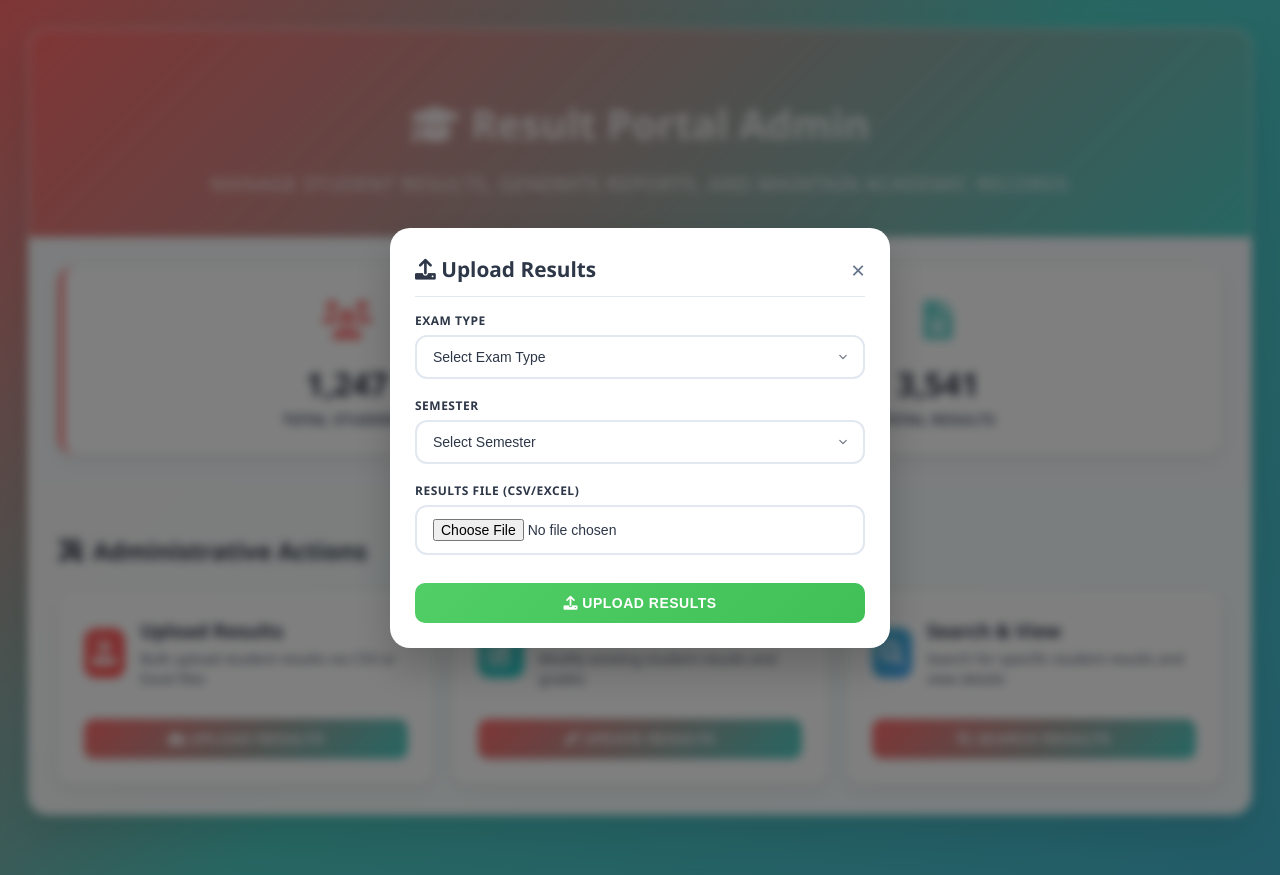
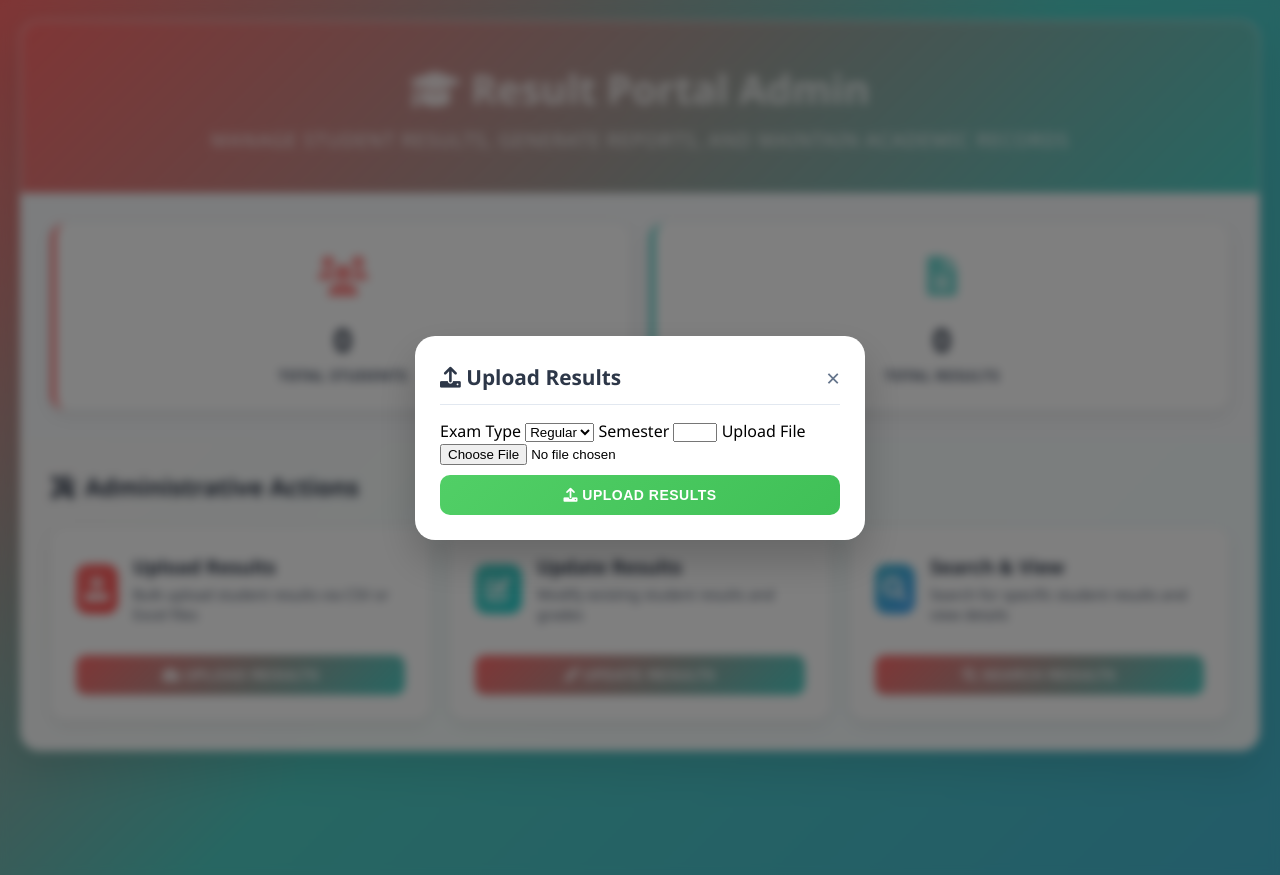
Before and after one commit to RAVI252000/result-portal, a Flask app: page /admin in a window 1280 px wide, after a click on "UPLOAD RESULTS". Run offline with Flask 3, Linux system fonts and the light colour scheme; the visitor is signed in with stand-in values (Sample User, id 1).

Commit message:
made changes in admin panel

```diff
--- a/app.py
+++ b/app.py
@@ -1,128 +1,34 @@
 from flask import Flask, render_template, request, redirect, url_for, flash, session
+from flask_sqlalchemy import SQLAlchemy
+# from sqlalchemy import PrimaryKeyConstraint
+import pandas as pd
+import os
+from werkzeug.utils import secure_filename
 
 app = Flask(__name__)
+app.config["SQLALCHEMY_DATABASE_URI"] = "mysql://root:@localhost/result_portal"
+app.config['SQLALCHEMY_TRACK_MODIFICATIONS'] = False
+db = SQLAlchemy(app)
 app.secret_key = 'admin123'
 
-sampleData = {
-    "21A91A0501": {
-        "name": "John Doe",
-        "semesters": {
-            1: [
-                {
-                    "code": "MA101",
-                    "subject": "Mathematics-I",
-                    "credits": 4,
-                    "grade": "A"
-                },
-                {
-                    "code": "PH101",
-                    "subject": "Physics",
-                    "credits": 3,
-                    "grade": "B"
-                },
-                {
-                    "code": "CH101",
-                    "subject": "Chemistry",
-                    "credits": 3,
-                    "grade": "F"
-                },
-                {
-                    "code": "EE101",
-                    "subject": "Basic Electrical",
-                    "credits": 3,
-                    "grade": "B"
-                },
-                {
-                    "code": "CS101",
-                    "subject": "Programming in C",
-                    "credits": 4,
-                    "grade": "A"
-                },
-                {
-                    "code": "EN101",
-                    "subject": "English",
-                    "credits": 2,
-                    "grade": "A"
-                },
-            ],
-            2: [
-                {
-                    "code": "MA201",
-                    "subject": "Mathematics-II",
-                    "credits": 4,
-                    "grade": "A"
-                },
-                {
-                    "code": "PH201",
-                    "subject": "Physics-II",
-                    "credits": 3,
-                    "grade": "B"
-                },
-                {
-                    "code": "ME201",
-                    "subject": "Engineering Mechanics",
-                    "credits": 3,
-                    "grade": "A"
-                },
-                {
-                    "code": "CS201",
-                    "subject": "Data Structures",
-                    "credits": 4,
-                    "grade": "A"
-                },
-                {
-                    "code": "EC201",
-                    "subject": "Digital Electronics",
-                    "credits": 3,
-                    "grade": "B"
-                },
-            ],
-        },
-    },
-    "21A91A0502": {
-        "name": "Jane Smith",
-        "semesters": {
-            1: [
-                {
-                    "code": "MA101",
-                    "subject": "Mathematics-I",
-                    "credits": 4,
-                    "grade": "A"
-                },
-                {
-                    "code": "PH101",
-                    "subject": "Physics",
-                    "credits": 3,
-                    "grade": "A"
-                },
-                {
-                    "code": "CH101",
-                    "subject": "Chemistry",
-                    "credits": 3,
-                    "grade": "F"
-                },
-                {
-                    "code": "EE101",
-                    "subject": "Basic Electrical",
-                    "credits": 3,
-                    "grade": "A"
-                },
-                {
-                    "code": "CS101",
-                    "subject": "Programming in C",
-                    "credits": 4,
-                    "grade": "A"
-                },
-                {
-                    "code": "EN101",
-                    "subject": "English",
-                    "credits": 2,
-                    "grade": "A"
-                },
-            ],
-        },
-    },
-}
+
+class Result(db.Model):
+    __tablename__ = 'results'
+
+    Rollno = db.Column(db.String(10))
+    Sub_Code = db.Column(db.String(7))
+    Semester = db.Column(db.Integer)
+    Name = db.Column(db.String(40), nullable=False)
+    Sub_Name = db.Column(db.String(10), nullable=False)
+    Credits = db.Column(db.Integer, nullable=False)
+    Grade = db.Column(db.String(1), nullable=False)
+
+    # No primary key
+    __mapper_args__ = {
+        'primary_key':
+        [Rollno, Sub_Code,
+         Semester]  # still required internally unless truly no key
+    }
 
 
 @app.route('/')
@@ -153,7 +59,11 @@
     if not session.get('admin_logged_in'):
         flash('Please log in to access the admin panel', 'error')
         return redirect(url_for('admin_login'))
-    return render_template('adminpanel.html')
+    total_students = db.session.query(Result.Rollno).distinct().count()
+    total_results = Result.query.count()
+    return render_template('adminpanel.html',
+                           total_students=total_students,
+                           total_results=total_results)
 
 
 @app.route('/display', methods=['GET', 'POST'])
@@ -162,14 +72,20 @@
         rollno = request.form['rollno']
         sem = int(request.form['sem'])
 
-        student = sampleData.get(rollno)
-        semester_results = []
-        student_name = None
-        if student:
-            student_name = student['name']
-            semester_results = student['semesters'].get(sem, [])
+        results = Result.query.filter_by(Rollno=rollno, Semester=sem).all()
 
-        # ====== GPA and summary calculation STARTS here ======
+        if not results:
+            student_name = None
+            semester_results = []
+        else:
+            student_name = results[0].Name
+            semester_results = [{
+                "code": r.Sub_Code,
+                "subject": r.Sub_Name,
+                "credits": r.Credits,
+                "grade": r.Grade,
+            } for r in results]
+
         grade_points = {'A': 10, 'B': 8, 'C': 6, 'D': 4, 'F': 0}
         total_credits = sum(sub['credits'] for sub in semester_results)
         total_points = sum(sub['credits'] * grade_points.get(sub['grade'], 0)
@@ -177,7 +93,6 @@
         gpa = round(total_points /
                     total_credits, 2) if total_credits > 0 else 0.0
         total_subjects = len(semester_results)
-        # ====== GPA and summary calculation ENDS here ========
 
         return render_template(
             'results.html',
@@ -192,5 +107,66 @@
     return render_template('results.html')
 
 
+@app.route('/upload_results', methods=['POST'])
+def upload_results():
+    exam_type = request.form.get('exam_type')
+    semester = int(request.form.get('semester'))
+    file = request.files['result_file']
+
+    if file and file.filename != '':
+        filename = secure_filename(file.filename)
+        filepath = os.path.join('uploads', filename)
+        os.makedirs('uploads', exist_ok=True)
+        file.save(filepath)
+
+        try:
+            if filename.endswith('.csv'):
+                df = pd.read_csv(filepath)
+            elif filename.endswith('.xlsx'):
+                df = pd.read_excel(filepath)
+            else:
+                flash('Unsupported file type.', 'error')
+                return redirect(url_for('admin_panel'))
+
+            # Loop through and insert/update database
+            for _, row in df.iterrows():
+                result = Result.query.filter_by(Rollno=row['Rollno'],
+                                                Sub_Code=row['Sub_Code'],
+                                                Semester=semester).first()
+
+                if result:
+                    # Update existing record
+                    result.Name = row['Name']
+                    result.Sub_Name = row['Sub_Name']
+                    result.Credits = int(row['Credits'])
+                    result.Grade = row['Grade']
+                else:
+                    # Insert new record
+                    new_result = Result(Rollno=row['Rollno'],
+                                        Sub_Code=row['Sub_Code'],
+                                        Semester=semester,
+                                        Name=row['Name'],
+                                        Sub_Name=row['Sub_Name'],
+                                        Credits=int(row['Credits']),
+                                        Grade=row['Grade'])
+                    db.session.add(new_result)
+
+            db.session.commit()
+            flash(
+                f'{exam_type} results uploaded successfully for Semester {semester}.',
+                'success')
+
+        except Exception as e:
+            flash(f'Error processing file: {str(e)}', 'error')
+
+        # Optional: remove file after processing
+        os.remove(filepath)
+
+    else:
+        flash('No file uploaded.', 'error')
+
+    return redirect(url_for('admin_panel'))
+
+
 if __name__ == '__main__':
     app.run(host='0.0.0.0', debug=True)
--- a/requirements.txt
+++ b/requirements.txt
@@ -1,3 +1,5 @@
 Flask
-gunicorn
-flask_sqlalchemy
+Flask-SQLAlchemy
+pandas
+openpyxl
+mysqlclient
--- a/templates/adminpanel.html
+++ b/templates/adminpanel.html
@@ -1,32 +1,50 @@
 <!DOCTYPE html>
 <html lang="en">
   <head>
-    <meta charset="UTF-8">
-    <meta name="viewport" content="width=device-width, initial-scale=1.0">
+    <meta charset="UTF-8" />
+    <meta name="viewport" content="width=device-width, initial-scale=1.0" />
     <title>Result Portal - Admin Panel</title>
-    <link href="https://cdnjs.cloudflare.com/ajax/libs/font-awesome/6.0.0/css/all.min.css" rel="stylesheet">
-    <link rel="stylesheet" href="/static/adminpanel.css">
+    <link
+      href="https://cdnjs.cloudflare.com/ajax/libs/font-awesome/6.0.0/css/all.min.css"
+      rel="stylesheet"
+    />
+    <link rel="stylesheet" href="/static/adminpanel.css" />
   </head>
   <body>
     <div class="container">
+      {% with messages = get_flashed_messages(with_categories=true) %} {% if
+      messages %}
+      <div class="flashes">
+        {% for category, message in messages %}
+        <div class="alert alert-{{ category }}">{{ message }}</div>
+        {% endfor %}
+      </div>
+      {% endif %} {% endwith %}
       <div class="header">
         <h1><i class="fas fa-graduation-cap"></i> Result Portal Admin</h1>
-            <p>Manage student results, generate reports, and maintain academic records</p>
+        <p>
+          Manage student results, generate reports, and maintain academic
+          records
+        </p>
       </div>
 
       <div class="stats-grid">
         <div class="stat-card students">
-                <div class="stat-icon" style="color: #ff6b6b;">
+          <div class="stat-icon" style="color: #ff6b6b">
             <i class="fas fa-users"></i>
           </div>
-                <div class="stat-number" id="total-students">1,247</div>
+          <div class="stat-number" id="total-students">
+            {{ total_students }}
+          </div>
+
           <div class="stat-label">Total Students</div>
         </div>
         <div class="stat-card results">
-                <div class="stat-icon" style="color: #4ecdc4;">
+          <div class="stat-icon" style="color: #4ecdc4">
             <i class="fas fa-file-alt"></i>
           </div>
-                <div class="stat-number" id="total-results">3,541</div>
+          <div class="stat-number" id="total-results">{{ total_results }}</div>
+
           <div class="stat-label">Total Results</div>
         </div>
         <!-- <div class="stat-card pending">
@@ -59,7 +77,9 @@
               </div>
               <div>
                 <div class="action-title">Upload Results</div>
-                            <div class="action-desc">Bulk upload student results via CSV or Excel files</div>
+                <div class="action-desc">
+                  Bulk upload student results via CSV or Excel files
+                </div>
               </div>
             </div>
             <button class="btn btn-primary" onclick="openModal('uploadModal')">
@@ -74,7 +94,9 @@
               </div>
               <div>
                 <div class="action-title">Update Results</div>
-                            <div class="action-desc">Modify existing student results and grades</div>
+                <div class="action-desc">
+                  Modify existing student results and grades
+                </div>
               </div>
             </div>
             <button class="btn btn-primary" onclick="openModal('updateModal')">
@@ -89,7 +111,9 @@
               </div>
               <div>
                 <div class="action-title">Search & View</div>
-                            <div class="action-desc">Search for specific student results and view details</div>
+                <div class="action-desc">
+                  Search for specific student results and view details
+                </div>
               </div>
             </div>
             <button class="btn btn-primary" onclick="openModal('searchModal')">
@@ -152,35 +176,24 @@
           <h3><i class="fas fa-upload"></i> Upload Results</h3>
           <span class="close" onclick="closeModal('uploadModal')">&times;</span>
         </div>
-            <form id="uploadForm">
-                <div class="form-group">
-                    <label for="exam-type">Exam Type</label>
-                    <select id="exam-type" name="exam_type" required>
-                        <option value="">Select Exam Type</option>
+        <form
+          id="uploadForm"
+          method="POST"
+          action="{{ url_for('upload_results') }}"
+          enctype="multipart/form-data"
+        >
+          <label for="exam_type">Exam Type</label>
+          <select name="exam_type" required>
             <option value="Regular">Regular</option>
             <option value="Supple">Supple</option>
-                        <!-- <option value="unit-test">Unit Test</option> -->
-                        <!-- <option value="assignment">Assignment</option> -->
           </select>
-                </div>
-                <div class="form-group">
+
           <label for="semester">Semester</label>
-                    <select id="semester" name="semester" required>
-                        <option value="">Select Semester</option>
-                        <option value="1">Semester 1</option>
-                        <option value="2">Semester 2</option>
-                        <option value="3">Semester 3</option>
-                        <option value="4">Semester 4</option>
-                      <option value="5">Semester 5</option>
-                      <option value="6">Semester 6</option>
-                      <option value="7">Semester 7</option>
-                      <option value="8">Semester 8</option>
-                    </select>
-                </div>
-                <div class="form-group">
-                    <label for="result-file">Results File (CSV/Excel)</label>
-                    <input type="file" id="result-file" name="result_file" accept=".csv,.xlsx,.xls" required>
-                </div>
+          <input type="number" name="semester" min="1" max="8" required />
+
+          <label for="result_file">Upload File</label>
+          <input type="file" name="result_file" accept=".csv,.xlsx" required />
+
           <button type="submit" class="btn btn-success">
             <i class="fas fa-upload"></i> Upload Results
           </button>
@@ -198,15 +211,35 @@
         <form id="updateForm">
           <div class="form-group">
             <label for="student-id">Student ID</label>
-                    <input type="text" id="student-id" name="student_id" placeholder="Enter Student ID" required>
+            <input
+              type="text"
+              id="student-id"
+              name="student_id"
+              placeholder="Enter Student ID"
+              required
+            />
           </div>
           <div class="form-group">
             <label for="subject">Subject</label>
-                    <input type="text" id="subject" name="subject" placeholder="Enter Subject" required>
+            <input
+              type="text"
+              id="subject"
+              name="subject"
+              placeholder="Enter Subject"
+              required
+            />
           </div>
           <div class="form-group">
             <label for="marks">Marks</label>
-                    <input type="number" id="marks" name="marks" placeholder="Enter Marks" min="0" max="100" required>
+            <input
+              type="number"
+              id="marks"
+              name="marks"
+              placeholder="Enter Marks"
+              min="0"
+              max="100"
+              required
+            />
           </div>
           <div class="form-group">
             <label for="grade">Grade</label>
@@ -248,7 +281,13 @@
           </div>
           <div class="form-group">
             <label for="search-query">Search Query</label>
-                    <input type="text" id="search-query" name="search_query" placeholder="Enter search term" required>
+            <input
+              type="text"
+              id="search-query"
+              name="search_query"
+              placeholder="Enter search term"
+              required
+            />
           </div>
           <button type="submit" class="btn btn-primary">
             <i class="fas fa-search"></i> Search Results
@@ -262,110 +301,120 @@
     <script>
       // Modal functions
       function openModal(modalId) {
-            document.getElementById(modalId).style.display = 'block';
+        document.getElementById(modalId).style.display = "block";
       }
 
       function closeModal(modalId) {
-            document.getElementById(modalId).style.display = 'none';
+        document.getElementById(modalId).style.display = "none";
       }
 
       // Close modal when clicking outside
-        window.onclick = function(event) {
-            if (event.target.classList.contains('modal')) {
-                event.target.style.display = 'none';
+      window.onclick = function (event) {
+        if (event.target.classList.contains("modal")) {
+          event.target.style.display = "none";
         }
-        }
+      };
 
       // Toast notification
-        function showToast(message, type = 'success') {
-            const toast = document.getElementById('toast');
+      function showToast(message, type = "success") {
+        const toast = document.getElementById("toast");
         toast.textContent = message;
         toast.className = `toast ${type}`;
-            toast.classList.add('show');
+        toast.classList.add("show");
 
         setTimeout(() => {
-                toast.classList.remove('show');
+          toast.classList.remove("show");
         }, 3000);
       }
 
       // Form handlers
-        document.getElementById('uploadForm').addEventListener('submit', function(e) {
-            e.preventDefault();
-            // Simulate upload process
-            showToast('Results uploaded successfully!', 'success');
-            closeModal('uploadModal');
-            // Here you would typically send the form data to your Flask backend
-            // fetch('/upload_results', { method: 'POST', body: new FormData(this) })
-        });
+      //   document
+      //     .getElementById("uploadForm")
+      //     .addEventListener("submit", function (e) {
+      //       e.preventDefault();
+      //       // Simulate upload process
+      //       showToast("Results uploaded successfully!", "success");
+      //       closeModal("uploadModal");
+      //       // Here you would typically send the form data to your Flask backend
+      //       // fetch('/upload_results', { method: 'POST', body: new FormData(this) })
+      //     });
 
-        document.getElementById('updateForm').addEventListener('submit', function(e) {
-            e.preventDefault();
-            showToast('Results updated successfully!', 'success');
-            closeModal('updateModal');
+      document
+        .getElementById("updateForm")
+        .addEventListener("submit", function (e) {
+          //   e.preventDefault();
+          showToast("Results updated successfully!", "success");
+          closeModal("updateModal");
           // Here you would send the update to your Flask backend
           // fetch('/update_results', { method: 'POST', body: new FormData(this) })
         });
 
-        document.getElementById('searchForm').addEventListener('submit', function(e) {
-            e.preventDefault();
-            showToast('Search completed!', 'success');
-            closeModal('searchModal');
+      document
+        .getElementById("searchForm")
+        .addEventListener("submit", function (e) {
+          //   e.preventDefault();
+          showToast("Search completed!", "success");
+          closeModal("searchModal");
           // Here you would send the search query to your Flask backend
           // fetch('/search_results', { method: 'POST', body: new FormData(this) })
         });
 
       // Action functions
       function generateReport() {
-            showToast('Generating report... Please wait.', 'success');
+        showToast("Generating report... Please wait.", "success");
         // Simulate report generation
         setTimeout(() => {
-                showToast('Report generated successfully!', 'success');
+          showToast("Report generated successfully!", "success");
         }, 2000);
       }
 
       function backupData() {
-            showToast('Creating backup... Please wait.', 'success');
+        showToast("Creating backup... Please wait.", "success");
         // Simulate backup process
         setTimeout(() => {
-                showToast('Backup completed successfully!', 'success');
+          showToast("Backup completed successfully!", "success");
         }, 3000);
       }
 
       function openSettings() {
-            showToast('Opening system settings...', 'success');
+        showToast("Opening system settings...", "success");
         // Here you would redirect to settings page or open settings modal
       }
 
-        // Simulate real-time stats updates
-        function updateStats() {
-            const stats = {
-                students: Math.floor(1200 + Math.random() * 100),
-                results: Math.floor(3500 + Math.random() * 100),
-                pending: Math.floor(100 + Math.random() * 50),
-                published: Math.floor(3400 + Math.random() * 100)
-            };
+      //   // Simulate real-time stats updates
+      //   function updateStats() {
+      //     const stats = {
+      //       students: Math.floor(1200 + Math.random() * 100),
+      //       results: Math.floor(3500 + Math.random() * 100),
+      //       pending: Math.floor(100 + Math.random() * 50),
+      //       published: Math.floor(3400 + Math.random() * 100),
+      //     };
 
-            document.getElementById('total-students').textContent = stats.students.toLocaleString();
-            document.getElementById('total-results').textContent = stats.results.toLocaleString();
-            document.getElementById('pending-results').textContent = stats.pending.toLocaleString();
-            document.getElementById('published-results').textContent = stats.published.toLocaleString();
-        }
+      //     document.getElementById("total-students").textContent =
+      //       stats.students.toLocaleString();
+      //     document.getElementById("total-results").textContent =
+      //       stats.results.toLocaleString();
+      //     document.getElementById("pending-results").textContent =
+      //       stats.pending.toLocaleString();
+      //     document.getElementById("published-results").textContent =
+      //       stats.published.toLocaleString();
+      //   }
 
-        // Update stats every 30 seconds
-        setInterval(updateStats, 30000);
+      //   // Update stats every 30 seconds
+      //   setInterval(updateStats, 30000);
 
       // Grade calculation
-        document.getElementById('marks').addEventListener('input', function() {
+      document.getElementById("marks").addEventListener("input", function () {
         const marks = parseInt(this.value);
-            const gradeSelect = document.getElementById('grade');
+        const gradeSelect = document.getElementById("grade");
 
-            if (marks >= 90) gradeSelect.value = 'A+';
-            else if (marks >= 80) gradeSelect.value = 'A';
-            else if (marks >= 70) gradeSelect.value = 'B+';
-            else if (marks >= 60) gradeSelect.value = 'B';
-            else if (marks >= 50) gradeSelect.value = 'C';
-            else if (marks >= 40) gradeSelect.value = 'D';
-            else gradeSelect.value = 'F';
+        if (marks >= 90) gradeSelect.value = "A+";
+        else if (marks >= 80) gradeSelect.value = "A";
+        else if (marks >= 70) gradeSelect.value = "B+";
+        else if (marks >= 60) gradeSelect.value = "B";
+        else if (marks >= 50) gradeSelect.value = "C";
+        else if (marks >= 40) gradeSelect.value = "D";
+        else gradeSelect.value = "F";
       });
     </script>
   </body>
```
Also changed, not shown: static/adminpanel.css (+37 -20 lines). Lines whose indentation alone changed are shown as unchanged.
